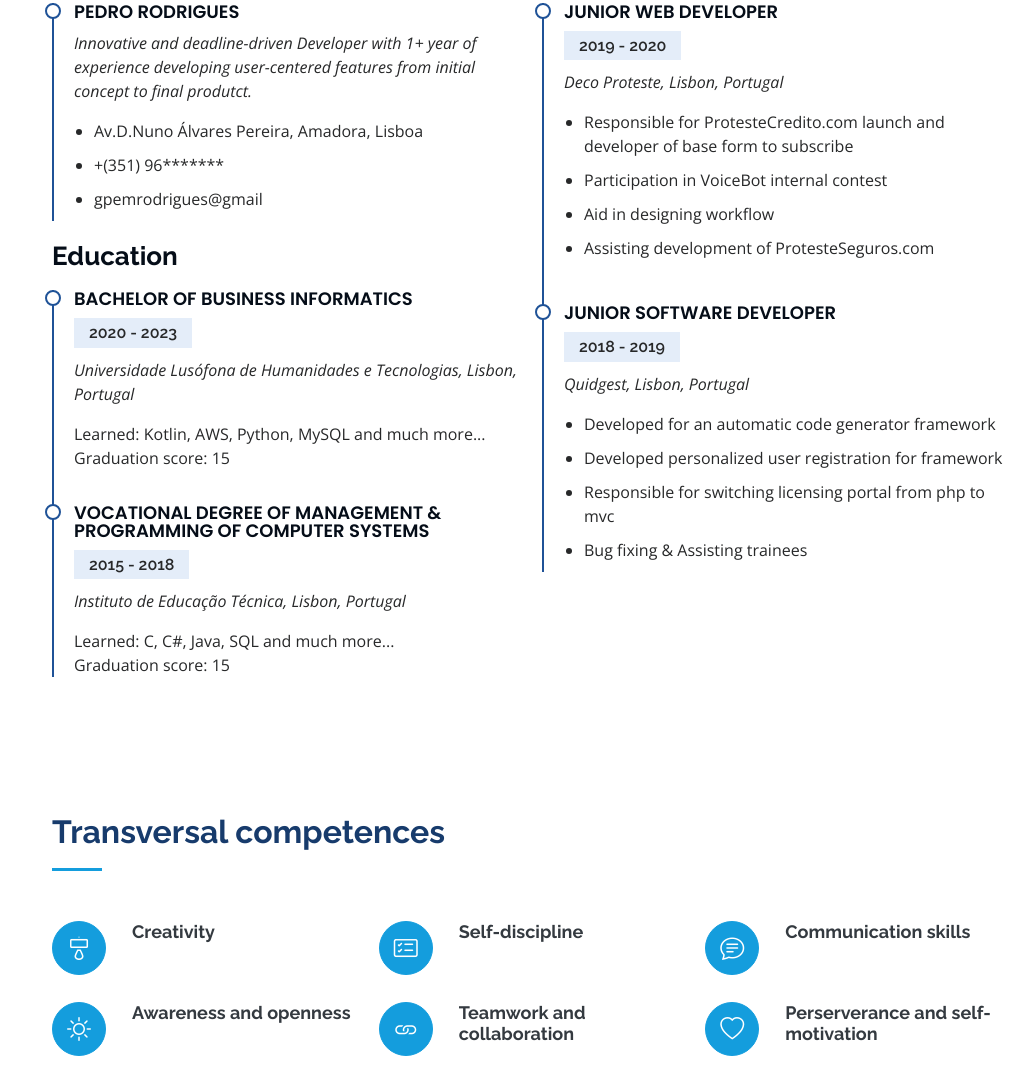
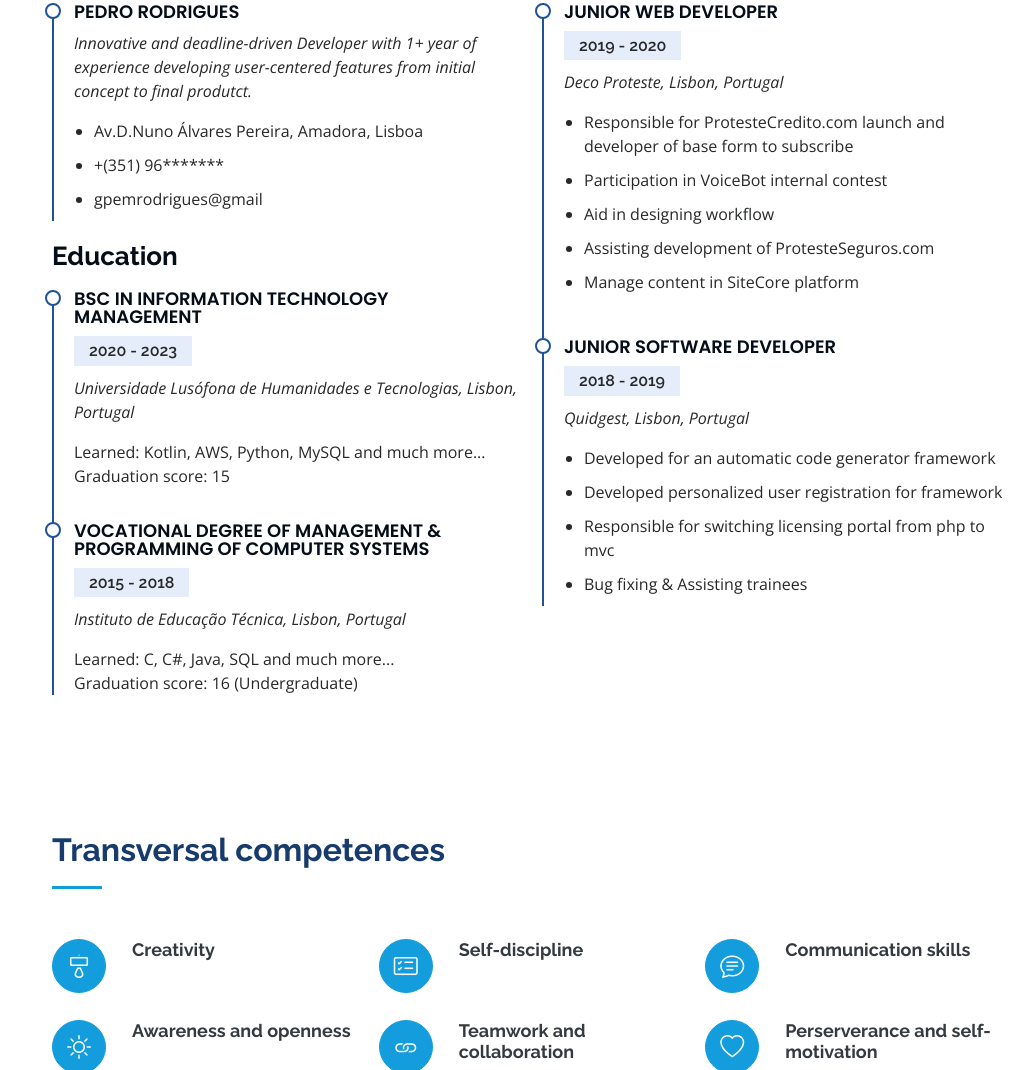
Before and after one commit to DobbyNox/DobbyNox.github.io, a plain HTML site: page index.html in a window 1280 px wide. Shown: the part 2663-3733 px from the top of the page, without its empty margins (260-1280 px from the left). Drawn offline with nearby package versions, Linux system fonts and the light colour scheme; files whose address does not match are found by name.

Commit message:
Updated index.html - Missing some keypoints

```diff
--- a/index.html
+++ b/index.html
@@ -280,7 +280,7 @@
 
             <h3 class="resume-title">Education</h3>
             <div class="resume-item">
-              <h4>Bachelor of Business Informatics</h4>
+              <h4>BSc in Information Technology Management</h4>
               <h5>2020 - 2023</h5>
               <p><em>Universidade Lusófona de Humanidades e Tecnologias, Lisbon, Portugal</em></p>
               <p>Learned: Kotlin, AWS, Python, MySQL and much more...<br>Graduation score: 15 </p>
@@ -289,7 +289,7 @@
               <h4>Vocational degree of management &amp; programming of computer systems</h4>
               <h5>2015 - 2018</h5>
               <p><em>Instituto de Educação Técnica, Lisbon, Portugal</em></p>
-              <p>Learned: C, C#, Java, SQL and much more...<br>Graduation score: 15</p>
+              <p>Learned: C, C#, Java, SQL and much more...<br>Graduation score: 16 (Undergraduate)</p>
             </div>
           </div>
           <div class="col-lg-6" data-aos="fade-up" data-aos-delay="100">
@@ -303,6 +303,7 @@
                 <li>Participation in VoiceBot internal contest</li>
                 <li>Aid in designing workflow</li>
                 <li>Assisting development of ProtesteSeguros.com</li>
+                <li>Manage content in SiteCore platform</li>
               </ul>
             </div>
             <div class="resume-item">
```
